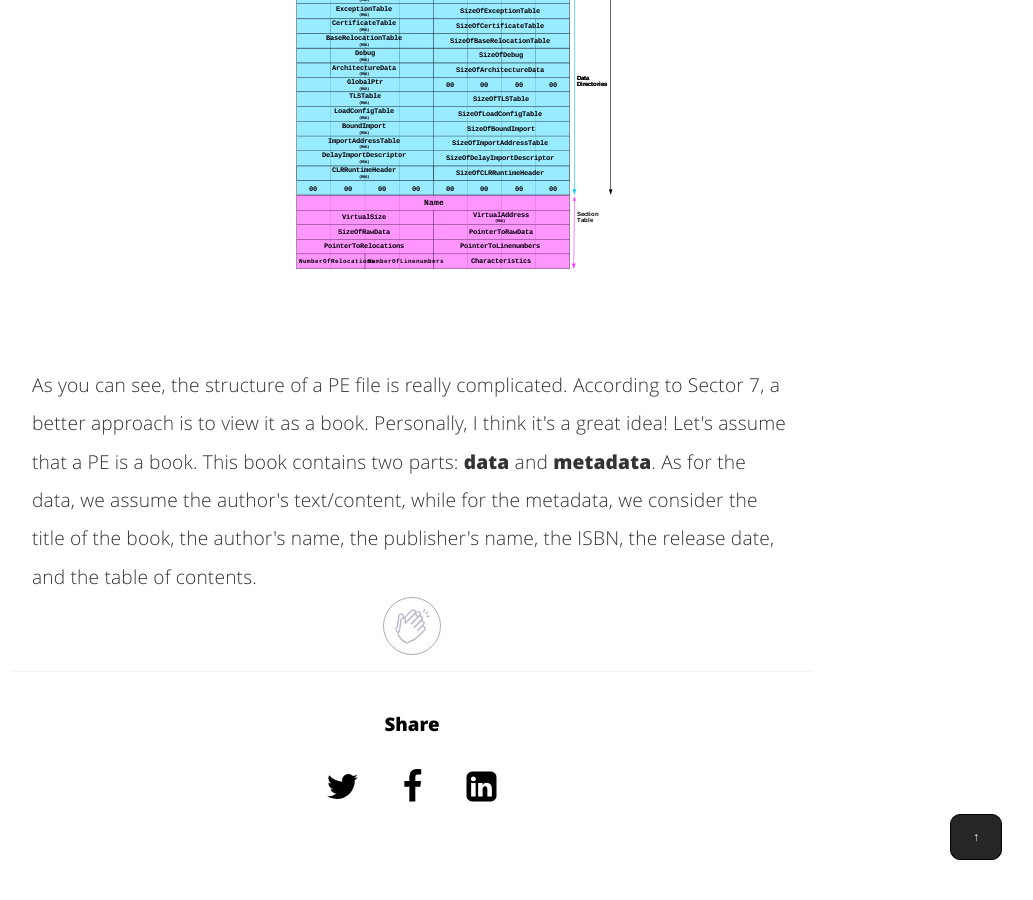
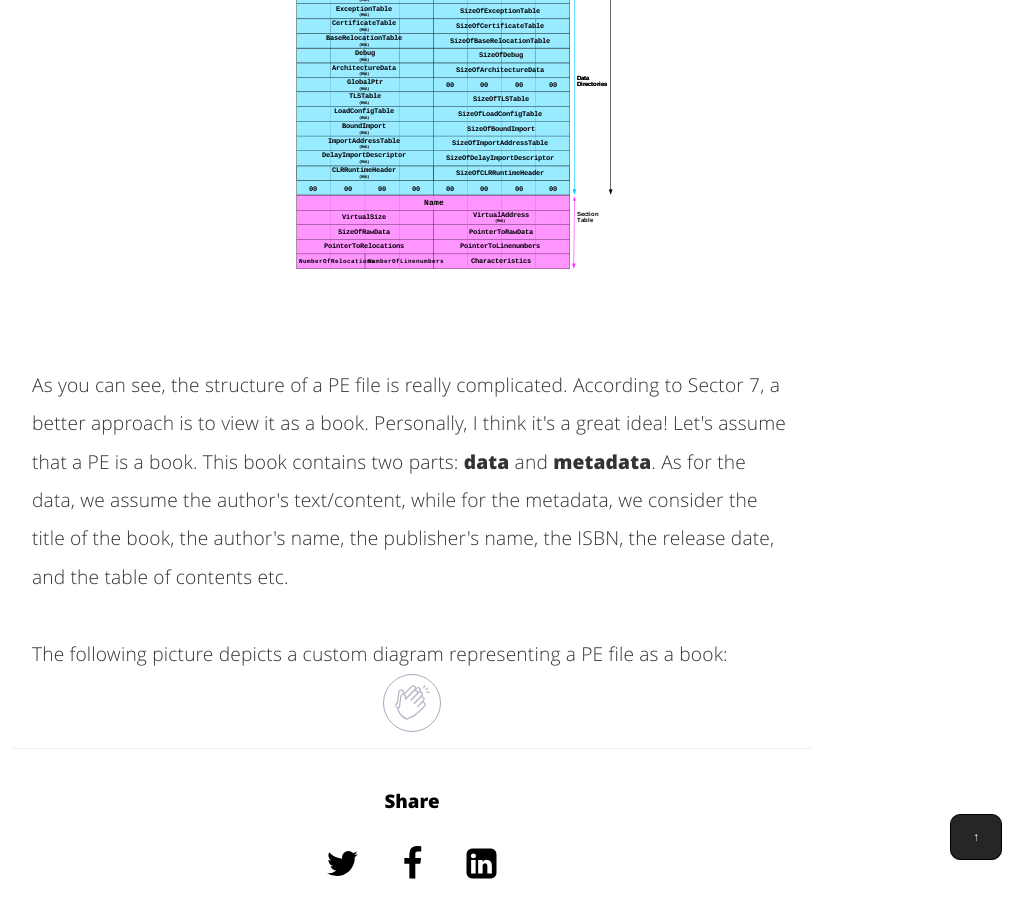
Before and after one commit to nickvourd/nickvourd.github.io, a Jekyll site: the page built from _posts/2024-04-21-the-anatomy-of-pe.md, in a window 1280 px wide and 900 px high, scrolled down 1565 px. Shown: the whole window, without its empty margins (228-1261 px from the left). Built offline with Jekyll 4.4.1, drawn with Linux system fonts in a browser that asks for light colours.

```diff
--- a/_posts/2024-04-21-the-anatomy-of-pe.md
+++ b/_posts/2024-04-21-the-anatomy-of-pe.md
@@ -144,7 +144,7 @@
 
 <img src="/assets/img/post-img/21-04-2024/Portable-ExecucatbleFormat.svg.png" class="post-images" alt="PE Structure from Wikipedia">
 
-<p>As you can see, the structure of a PE file is really complicated. According to Sector 7, a better approach is to view it as a book. Personally, I think it's a great idea! Let's assume that a PE is a book. This book contains two parts: <b>data</b> and <b>metadata</b>. As for the data, we assume the author's text/content, while for the metadata, we consider the title of the book, the author's name, the publisher's name, the ISBN, the release date, and the table of contents.</p>
+<p>As you can see, the structure of a PE file is really complicated. According to Sector 7, a better approach is to view it as a book. Personally, I think it's a great idea! Let's assume that a PE is a book. This book contains two parts: <b>data</b> and <b>metadata</b>. As for the data, we assume the author's text/content, while for the metadata, we consider the title of the book, the author's name, the publisher's name, the ISBN, the release date, and the table of contents etc.<br /><br />The following picture depicts a custom diagram representing a PE file as a book:</p>
 
 <!-- add the button!-->
 <div>
```
